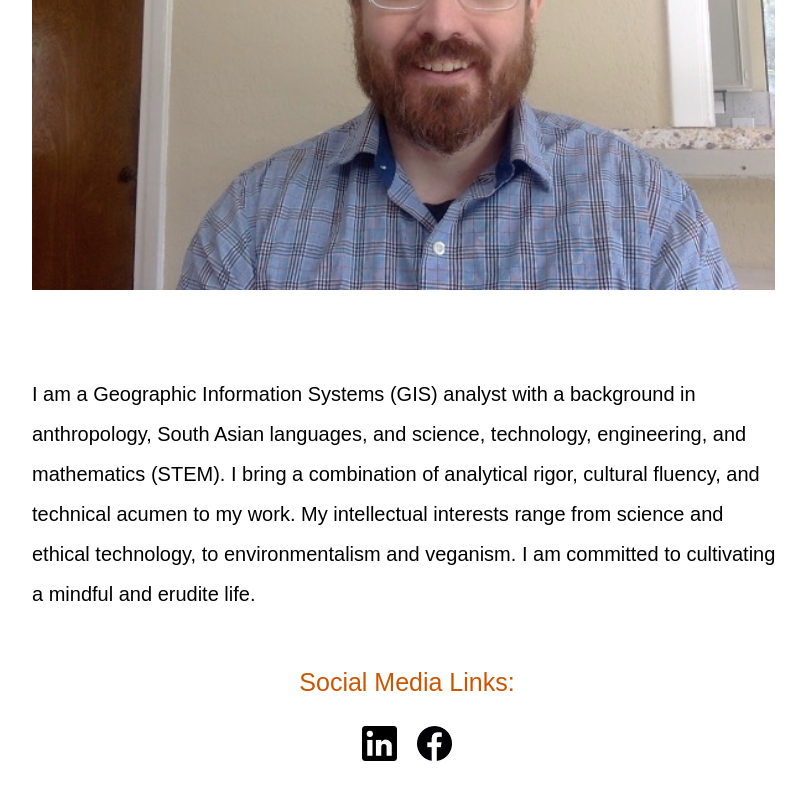
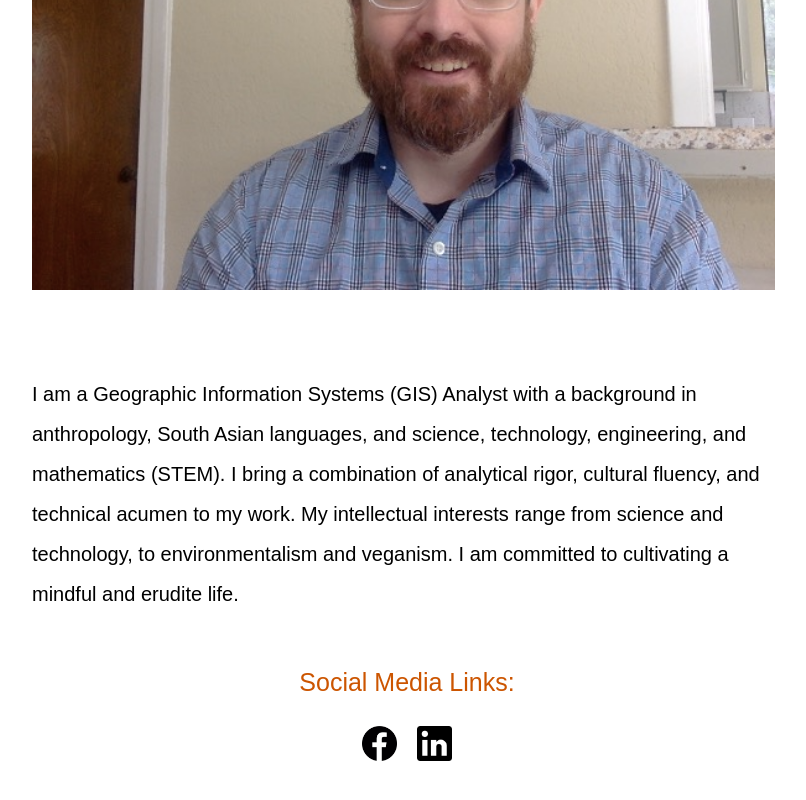
Before and after one commit to Colin-Pace/Portfolio, a React (Create React App) app: page / in a window 1280 px wide. Shown: the part 404-1204 px from the top of the page, without its empty margins (233-1039 px from the left). Built offline with nearby package versions, Linux system fonts and the light colour scheme.

Commit message:
edits to code and content on multiple pages

```diff
--- a/src/App.css
+++ b/src/App.css
@@ -75,11 +75,11 @@ a {
 }
 
 #linkedInIcon {
-  margin-right: 10px;
+  margin-left: 10px;
 }
 
 #facebookIcon {
-  margin-left: 10px;
+  margin-right: 10px;
 }
 
 #footer {
--- a/src/App.js
+++ b/src/App.js
@@ -3,7 +3,6 @@ import './App.css';
 import Profile from './Profile';
 import Projects from './Projects';
 import Resume from './Resume';
-import Education from './Education';
 
 function App() {
   const [display, setDisplay] = useState('profile');
@@ -69,8 +68,6 @@ function App() {
 
       { display === 'profile' ?
         <Profile/> :
-          display === 'education' ?
-            <Education/> :
               display === 'projects' ?
                 <Projects/> :
                 <Resume/>
@@ -79,6 +76,18 @@ function App() {
       <div id = 'footer'>
         <p id = 'footerTitle'>Social Media Links:</p>
         <div id = 'contacts'>
+
+          <a
+            href = 'https://www.facebook.com/ColinPace1987'
+            target = '_blank'
+            id = 'facebookIcon'
+          >
+            <img
+              className = 'contactIcon'
+              src = {require('./facebookIcon.png')}
+            />
+          </a>
+
           <a
             href = 'https://www.linkedin.com/in/colin-pace-6b7ba7241'
             target = '_blank'
@@ -89,16 +98,7 @@ function App() {
               src = {require('./linkedIn.png')}
             />
           </a>
-          <a
-            href = 'https://www.facebook.com/ColinPace1987'
-            target = '_blank'
-            id = 'facebookIcon'
-          >
-            <img
-              className = 'contactIcon'
-              src = {require('./facebookIcon.png')}
-            />
-          </a>
+
         </div>
       </div>
     </div>
--- a/src/Education.css
+++ /dev/null
@@ -1,4 +0,0 @@
-
-
-@media (max-width: 580px) {
-}
--- a/src/Education.js
+++ /dev/null
@@ -1,13 +0,0 @@
-import './Education.css';
-
-
-function Education() {
-  return (
-    <div>
-      <h1>Education</h1>
-      <p></p>
-    </div>
-  );
-}
-
-export default Education;
--- a/src/Profile.js
+++ b/src/Profile.js
@@ -8,7 +8,7 @@ function Profile() {
         id = 'portrait'
         src = {require('./portrait.jpg')}
       />
-      <p id = 'firstParagraph' className = 'lastText'>I am a Geographic Information Systems (GIS) analyst with a background in anthropology, South Asian languages, and science, technology, engineering, and mathematics (STEM). I bring a combination of analytical rigor, cultural fluency, and technical acumen to my work. My intellectual interests range from science and ethical technology, to environmentalism and veganism. I am committed to cultivating a mindful and erudite life.</p>
+      <p id = 'firstParagraph' className = 'lastText'>I am a Geographic Information Systems (GIS) Analyst with a background in anthropology, South Asian languages, and science, technology, engineering, and mathematics (STEM). I bring a combination of analytical rigor, cultural fluency, and technical acumen to my work. My intellectual interests range from science and technology, to environmentalism and veganism. I am committed to cultivating a mindful and erudite life.</p>
     </div>
   );
 }
--- a/src/Projects.js
+++ b/src/Projects.js
@@ -11,7 +11,7 @@ function Projects() {
         />
       </div>
       <h3 className = 'imageTitle'>Gem Search</h3>
-      <p className = 'imageText'>Designed specifically for desktops, Gem Search is a front-end game that has a player use the arrow keys to move a green image around the screen and collect the blue image for points. If the green image touches an orange image, the game ends. There is an option for an easy or hard level. Also there is a score that keeps track of points. Gem Search uses object oriented design, with classes for the board, player, gem, and opponents (called "traffic" after the frogger game). Gem Search can be thought of as a combination of Frogger and Snake.</p>
+      <p className = 'imageText'>Designed specifically for desktops, Gem Search is a front-end game that enables a player use the up, down, left, and right arrow keys to move a green image around the screen and collect the blue image for points. If the green image touches an orange image, the game ends. There is an option for an easy or hard level. Also there is a score that keeps track of points. Gem Search uses object-oriented design, with classes for the board, player, gem, and opponents (the opponents are called "traffic" after the frogger game). Gem Search can be thought of as a combination of Frogger and Snake. The technology used in the application is described in the GitHub ReadMe. Below, there are links to the live app and to the GitHub page.</p>
       <div className = 'imageLinks'>
         <a
           href="https://colin-pace.github.io/Gem-Search/"
@@ -31,7 +31,7 @@ function Projects() {
         />
       </div>
       <h3 className = 'imageTitle'>Notes Organizer</h3>
-      <p className = 'imageText'>Notes organizer is a front-end application that enables a user to create, read, update, and delete notes. Another feature of the application is a sorting option, which can sort the notes according to newest to oldest or oldest to newest. The technology used in the application is described in the GitHub ReadMe, which is linked below.</p>
+      <p className = 'imageText'>Notes organizer is a front-end application that has a user to create, read, update, and delete notes. Another feature of the application is a sorting option, which sorts notes according to the time of their creation, either from newest to oldest or from oldest to newest.</p>
       <div className = 'imageLinks'>
         <a
           href="https://colin-pace.github.io/Notes/"
@@ -51,7 +51,7 @@ function Projects() {
         />
       </div>
       <h3 className = 'imageTitle'>Dijkstra's Algorithm Illustrated</h3>
-      <p className = 'imageText'>This is a vanilla JavaScript game that illustrates Dijkstra's algorithm. The game is to use the up, down, left, and right keys to move steps away from the green block that follows the user's blue block. The path that the green block takes is determined by Dijkstra's algorithm and is illustrated with orange blocks. The board is a wrap around board, which enables the user to move easily from either side of the board to the other.</p>
+      <p className = 'imageText'>This is a game that illustrates Dijkstra's algorithm, which finds the shortest path between two points. The game is to use the arrow keys to move away from the green block that follows the user's blue block. The path that the green block takes is determined by Dijkstra's algorithm and is illustrated with orange blocks. The board is a wrap-around board, which allows the user to move easily from either side of the board to the other, whether horizontally or vertically.</p>
       <div className = 'imageLinks'>
         <a
           href="https://colin-pace.github.io/Dijkstra-Illustrated/"
@@ -70,7 +70,7 @@ function Projects() {
         />
       </div>
       <h3 className = 'imageTitle' id="bookLink">Algorithms and Programs: An introduction with JavaScript</h3>
-      <p className = 'imageText'><i>Algorithms and Programs</i> is a book that introduces the reader to the syntax of JavaScript and then to basic data structures and algorithms. The book is intended for beginners and has a style of prose that is familiar to those who are used to studying the syntax of human languages.</p>
+      <p className = 'imageText'><i>Algorithms and Programs</i> is a book that introduces a reader to the syntax of JavaScript and then to data structures and algorithms. The book is intended for beginners and has a style of prose that is familiar for people who study the syntax of human languages.</p>
       <div className = 'imageLinks'>
         <a
           href="https://colin-pace.github.io/AlgorithmsAndPrograms/static/media/aap.33df4dc1ef27def7ed4e.pdf"
--- a/src/Resume.js
+++ b/src/Resume.js
@@ -44,7 +44,7 @@ function Resume() {
           <p id = 'accomplishments' className = 'sideTitle'>Accomplishments</p>
           <p className = 'moreInfoRight'>MA Report Co-Supervised by the Director of the Hindi Urdu Flagship at UT Austin, 2014</p>
           <p className = 'moreInfoRight'>U.S. National Science Foundation (NSF) Graduate Research Fellowship, 2013</p>
-          <p className = 'moreInfoRight'>Foreign Language and Area Studies (FLAS) Fellowship, South Asia Institute at UT Austin, 2013</p>
+          <p className = 'moreInfoRight'>Foreign Language and Area Studies (FLAS) Fellowship from The South Asia Institute at UT Austin, 2013</p>
 
         </div>
       </div>
```
